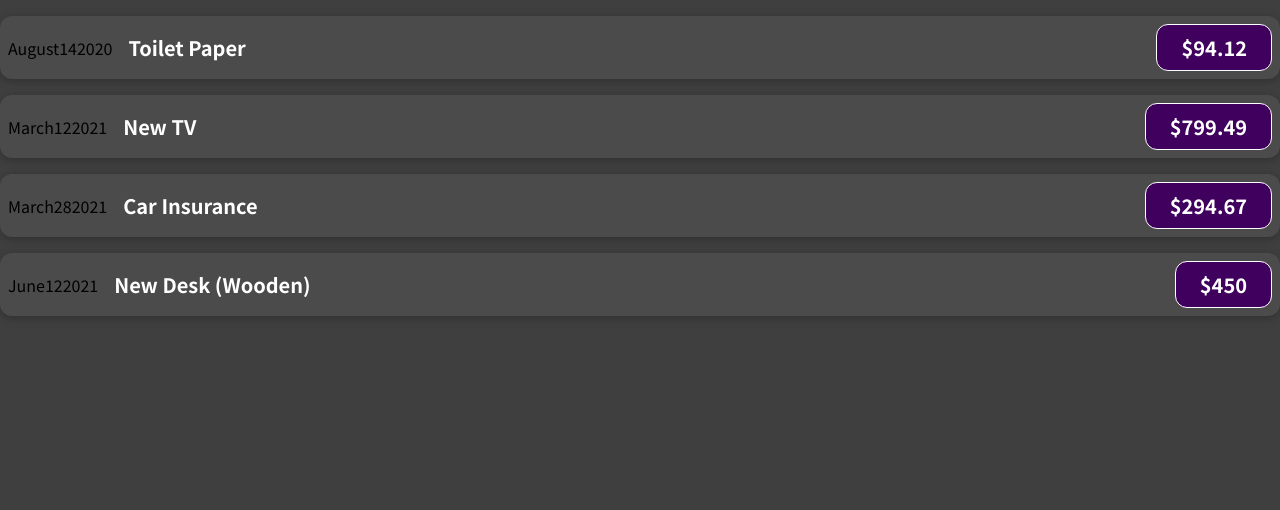
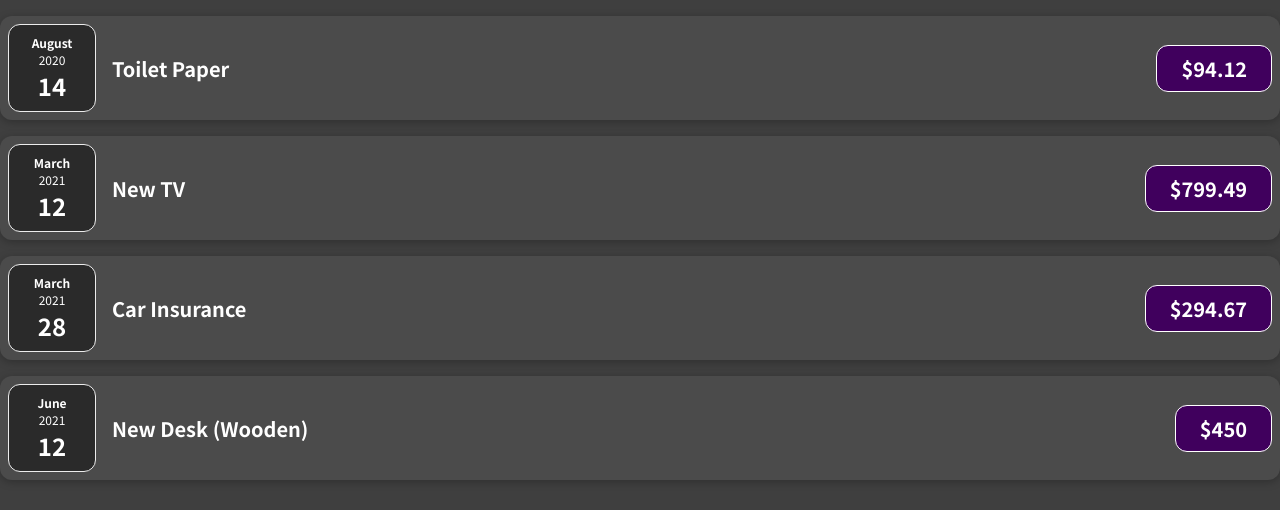
Before and after one commit to ReshmaShrema/expense_tracker, a JavaScript app: page / in a window 1280 px wide. Shown: the top 510 px of the page. Built offline with nearby package versions, Linux system fonts and the light colour scheme.

Commit message:
create ExpenseDate components

```diff
--- /dev/null
+++ b/src/Components/Date/ExpenseDate.css
@@ -0,0 +1,26 @@
+.expense-date {
+  display: flex;
+  flex-direction: column;
+  width: 5.5rem;
+  height: 5.5rem;
+  border: 1px solid #ececec;
+  background-color: #2a2a2a;
+  color: white;
+  border-radius: 12px;
+  align-items: center;
+  justify-content: center;
+}
+
+.expense-date__month {
+  font-size: 0.75rem;
+  font-weight: bold;
+}
+
+.expense-date__year {
+  font-size: 0.75rem;
+}
+
+.expense-date__day {
+  font-size: 1.5rem;
+  font-weight: bold;
+}
--- /dev/null
+++ b/src/Components/Date/ExpenseDate.js
@@ -0,0 +1,15 @@
+import './ExpenseDate.css'
+function ExpenseDate(props){
+const month = props.date.toLocaleString('en-us', { month: 'long' });
+const day = props.date.toLocaleString('en-us', { day: '2-digit' });
+const year = props.date.getFullYear();
+    return (
+        <div className="expense-date">
+            <div className="expense-date__month">{month}</div>
+            <div className="expense-date__year">{year}</div>
+            <div className="expense-date__day">{day}</div>
+        </div>
+    );
+
+}
+export default ExpenseDate;
--- a/src/Components/ExpenseItem.js
+++ b/src/Components/ExpenseItem.js
@@ -1,3 +1,4 @@
+import ExpenseDate from './Date/ExpenseDate';
 import './ExpenseItem.css';
 function ExpenseItem(props){
 const month=props.date.toLocaleString('en-us',{month:'long'});
@@ -5,9 +6,7 @@
 const year = props.date.getFullYear();
     return (
         <div className="expense-item">
-            <div>{month}</div>
-            <div>{day}</div>
-            <div>{year}</div>
+            <ExpenseDate date={props.date}/>
             <div className="expense-item__description">
                 <h2>{props.title}</h2>
                 <div className="expense-item__price">${props.amount}</div>
```
